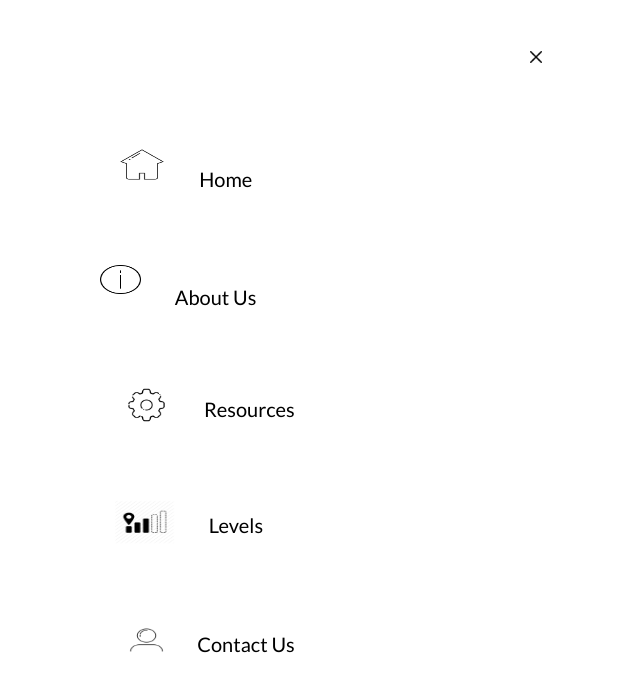
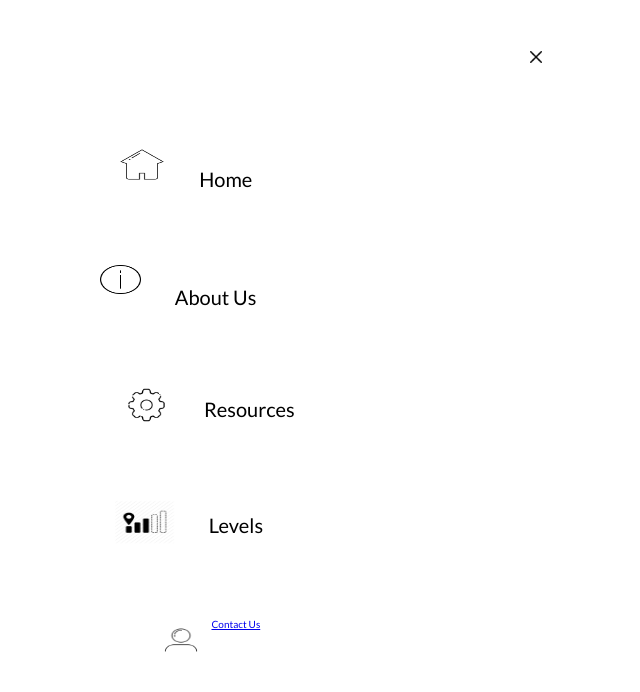
Before and after one commit to fack2/ptfb-griffinot, a React (Create React App) app: page /menu in a window 1280 px wide. Shown: the top 692 px of the page, without its empty margins (443-1083 px from the left). Built offline with nearby package versions, Linux system fonts and the light colour scheme.

Commit message:
Added Kim email to the contact us #202

```diff
--- a/src/Layout/Menu/index.js
+++ b/src/Layout/Menu/index.js
@@ -123,14 +123,7 @@ const Menu = ({ history }) => {
             height3="41px"
             margin3="2% 0% 0% 7%"
           />
-          <StyledLink
-            to="/contact"
-            margin="6% 0% 0% 5%"
-            margin2="2% 0% 0% 3%"
-            margin3="3% 0% 0% 1%"
-          >
-            <Item>Contact Us</Item>
-          </StyledLink>
+          <a href="mailto:training@griffinot.com">Contact Us</a>
         </MenuItem>
       </Container>
     </>
```
